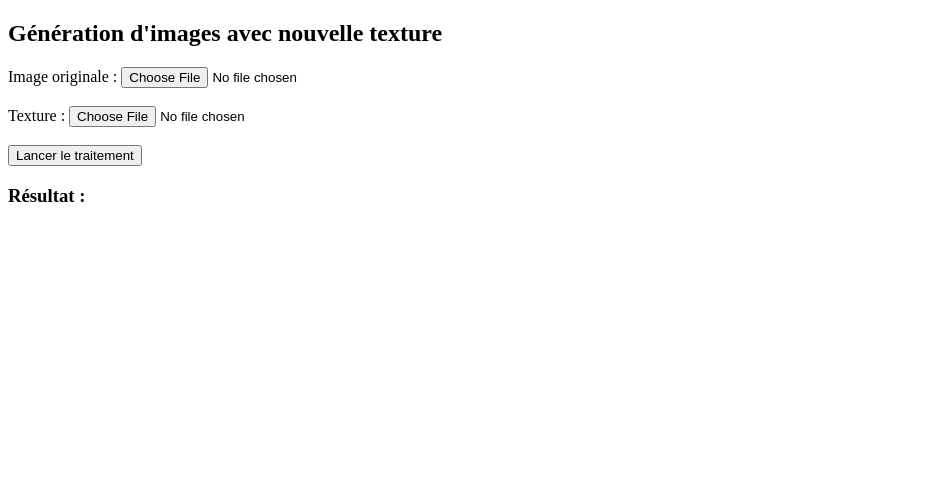
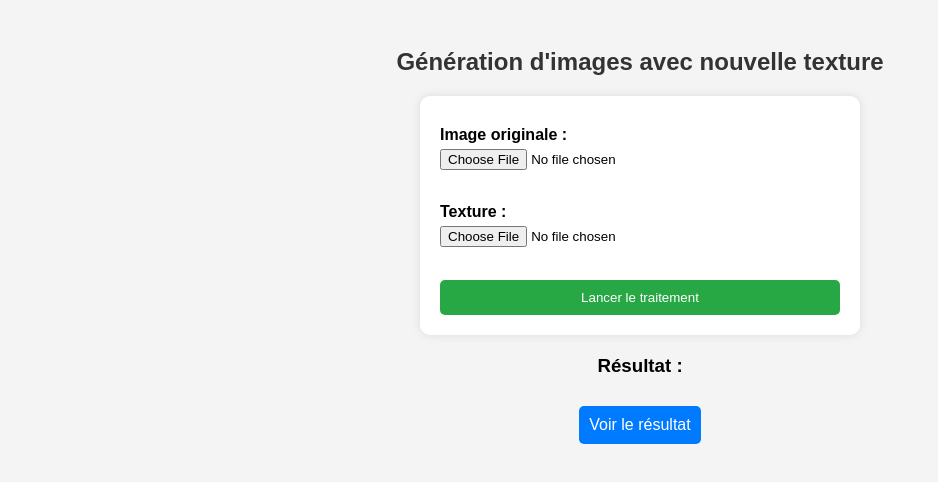
Before and after one commit to alexis-feron/retexart, a plain HTML site: page index.html in a window 1280 px wide. Shown: the whole page, without its empty margins (0-938 px from the left). Drawn offline with Linux system fonts and the light colour scheme.

Commit message:
🚧 Index.html with style

```diff
--- a/index.html
+++ b/index.html
@@ -6,7 +6,7 @@
     <title>Retexart</title>
     <script>
       async function processImage(event) {
-        event.preventDefault(); // Empêche le rechargement de la page
+        event.preventDefault();
         console.log("Envoi du formulaire...");
 
         const formData = new FormData(document.getElementById("upload-form"));
@@ -19,20 +19,90 @@
           });
 
           const result = await response.json();
-          if (result.success) {
-            document.getElementById("output-image").style.display = "block";
-            document.getElementById("status").innerText =
-              "Traitement terminé !";
-          } else {
+          if (!result.success) {
             document.getElementById("status").innerText =
               "Erreur: " + result.error;
           }
+          return false;
         } catch (error) {
           document.getElementById("status").innerText =
             "Erreur de connexion au serveur.";
+          return false;
         }
       }
     </script>
+    <style>
+      body {
+        font-family: Arial, sans-serif;
+        background-color: #f4f4f4;
+        text-align: center;
+        padding: 20px;
+      }
+
+      h2 {
+        color: #333;
+      }
+
+      form {
+        background: white;
+        padding: 20px;
+        border-radius: 10px;
+        box-shadow: 0px 0px 10px rgba(0, 0, 0, 0.1);
+        display: inline-block;
+        text-align: left;
+        max-width: 400px;
+        width: 100%;
+      }
+
+      label {
+        font-weight: bold;
+        display: block;
+        margin-top: 10px;
+      }
+
+      input[type="file"] {
+        margin: 5px 0;
+      }
+
+      button {
+        background-color: #28a745;
+        color: white;
+        border: none;
+        padding: 10px 15px;
+        border-radius: 5px;
+        cursor: pointer;
+        margin-top: 10px;
+        width: 100%;
+      }
+
+      button:hover {
+        background-color: #218838;
+      }
+
+      #status {
+        margin-top: 15px;
+        font-weight: bold;
+        color: #d9534f;
+      }
+
+      h3 {
+        margin-top: 20px;
+      }
+
+      #output-image {
+        display: inline-block;
+        margin-top: 10px;
+        padding: 10px;
+        background: #007bff;
+        color: white;
+        text-decoration: none;
+        border-radius: 5px;
+      }
+
+      #output-image:hover {
+        background: #0056b3;
+      }
+    </style>
   </head>
   <body>
     <h2>Génération d'images avec nouvelle texture</h2>
@@ -49,12 +119,8 @@
     <p id="status"></p>
 
     <h3>Résultat :</h3>
-    <button
-      onclick="location.href = 'http://127.0.0.1:5000/output'"
-      style="display: none"
-      id="output-image"
-    >
+    <a href="http://127.0.0.1:5000/output" target="_blank" id="output-image">
       Voir le résultat
-    </button>
+    </a>
   </body>
 </html>
```
Also changed, not shown: output.jpg, uploads/original.jpg, uploads/texture.jpg.
